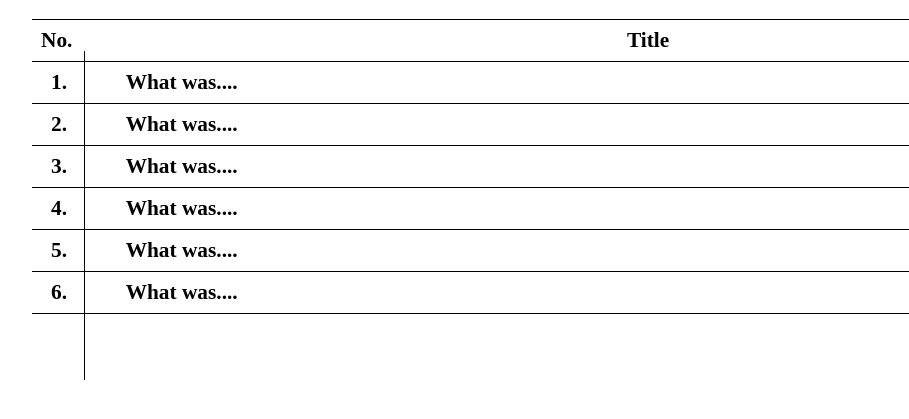
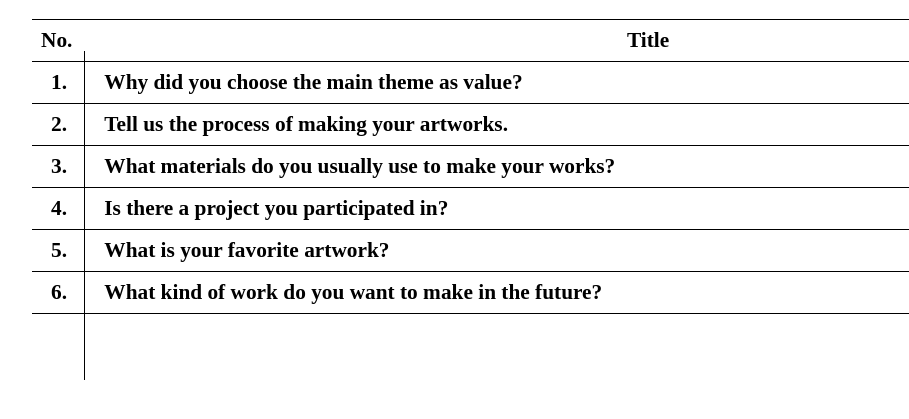
Before and after one commit to MinnieLee/MHL-Project-2-5, a plain HTML site: page index.html in a window 1280 px wide. Shown: the part 213-632 px from the top of the page, without its empty margins (21-930 px from the left). Drawn offline with nearby package versions, Linux system fonts and the light colour scheme.

Commit message:
02_06_22

```diff
--- a/index.html
+++ b/index.html
@@ -42,17 +42,17 @@
     <div class="boxarticle3"></div>
     <h1 class="title3">No.&nbsp;&nbsp;&nbsp;&nbsp;&nbsp;&nbsp;&nbsp;&nbsp;&nbsp;&nbsp;&nbsp;&nbsp;&nbsp;&nbsp;&nbsp;&nbsp;&nbsp;&nbsp;&nbsp;&nbsp;&nbsp;&nbsp;&nbsp;&nbsp;&nbsp;&nbsp;&nbsp;&nbsp;&nbsp;&nbsp;&nbsp;&nbsp;&nbsp;&nbsp;&nbsp;&nbsp;&nbsp;&nbsp;&nbsp;&nbsp;&nbsp;&nbsp;&nbsp;&nbsp;&nbsp;&nbsp;&nbsp;&nbsp;&nbsp;&nbsp;&nbsp;&nbsp;&nbsp;&nbsp;&nbsp;&nbsp;&nbsp;&nbsp;&nbsp;&nbsp;&nbsp;&nbsp;&nbsp;&nbsp;&nbsp;&nbsp;&nbsp;&nbsp;&nbsp;&nbsp;&nbsp;&nbsp;&nbsp;&nbsp;&nbsp;&nbsp;&nbsp;&nbsp;&nbsp;&nbsp;&nbsp;&nbsp;&nbsp;&nbsp;&nbsp;&nbsp;&nbsp;&nbsp;&nbsp;&nbsp;&nbsp;&nbsp;&nbsp;&nbsp;&nbsp;&nbsp;&nbsp;&nbsp;&nbsp;&nbsp;&nbsp;&nbsp;&nbsp;&nbsp;Title</h1>
     <div class="boxarticle3"></div>
-    <h1 class="title2"><a href='https://minnielee.github.io/MHL-Project-2-5-1/'>1.&nbsp;&nbsp;&nbsp;&nbsp;&nbsp;&nbsp;&nbsp;&nbsp;&nbsp;&nbsp;&nbsp;What was....</a></h1>
+    <h1 class="title2"><a href='https://minnielee.github.io/MHL-Project-2-5-1/'>1.&nbsp;&nbsp;&nbsp;&nbsp;&nbsp;&nbsp;&nbsp;Why did you choose the main theme as value?</a></h1>
     <div class="boxarticle3"></div>
-    <h1 class="title2"><a href='https://minnielee.github.io/MHL-Project-2-5-2/'>2.&nbsp;&nbsp;&nbsp;&nbsp;&nbsp;&nbsp;&nbsp;&nbsp;&nbsp;&nbsp;&nbsp;What was....</a></h1>
+    <h1 class="title2"><a href='https://minnielee.github.io/MHL-Project-2-5-2/'>2.&nbsp;&nbsp;&nbsp;&nbsp;&nbsp;&nbsp;&nbsp;Tell us the process of making your artworks.</a></h1>
     <div class="boxarticle3"></div>
-    <h1 class="title2"><a href='https://minnielee.github.io/MHL-Project-2-5-3/'>3.&nbsp;&nbsp;&nbsp;&nbsp;&nbsp;&nbsp;&nbsp;&nbsp;&nbsp;&nbsp;&nbsp;What was....</a></h1>
+    <h1 class="title2"><a href='https://minnielee.github.io/MHL-Project-2-5-3/'>3.&nbsp;&nbsp;&nbsp;&nbsp;&nbsp;&nbsp;&nbsp;What materials do you usually use to make your works?</a></h1>
     <div class="boxarticle3"></div>
-    <h1 class="title2"><a href='https://minnielee.github.io/MHL-Project-2-5-4/'>4.&nbsp;&nbsp;&nbsp;&nbsp;&nbsp;&nbsp;&nbsp;&nbsp;&nbsp;&nbsp;&nbsp;What was....</a></h1>
+    <h1 class="title2"><a href='https://minnielee.github.io/MHL-Project-2-5-4/'>4.&nbsp;&nbsp;&nbsp;&nbsp;&nbsp;&nbsp;&nbsp;Is there a project you participated in?</a></h1>
     <div class="boxarticle3"></div>
-    <h1 class="title2"><a href='https://minnielee.github.io/MHL-Project-2-5-5/'>5.&nbsp;&nbsp;&nbsp;&nbsp;&nbsp;&nbsp;&nbsp;&nbsp;&nbsp;&nbsp;&nbsp;What was....</a></h1>
+    <h1 class="title2"><a href='https://minnielee.github.io/MHL-Project-2-5-5/'>5.&nbsp;&nbsp;&nbsp;&nbsp;&nbsp;&nbsp;&nbsp;What is your favorite artwork?</a></h1>
     <div class="boxarticle3"></div>
-    <h1 class="title2"><a href='https://minnielee.github.io/MHL-Project-2-5-6/'>6.&nbsp;&nbsp;&nbsp;&nbsp;&nbsp;&nbsp;&nbsp;&nbsp;&nbsp;&nbsp;&nbsp;What was....</a></h1>
+    <h1 class="title2"><a href='https://minnielee.github.io/MHL-Project-2-5-6/'>6.&nbsp;&nbsp;&nbsp;&nbsp;&nbsp;&nbsp;&nbsp;What kind of work do you want to make in the future?</a></h1>
 
     <div class="boxarticle3">
 
```
